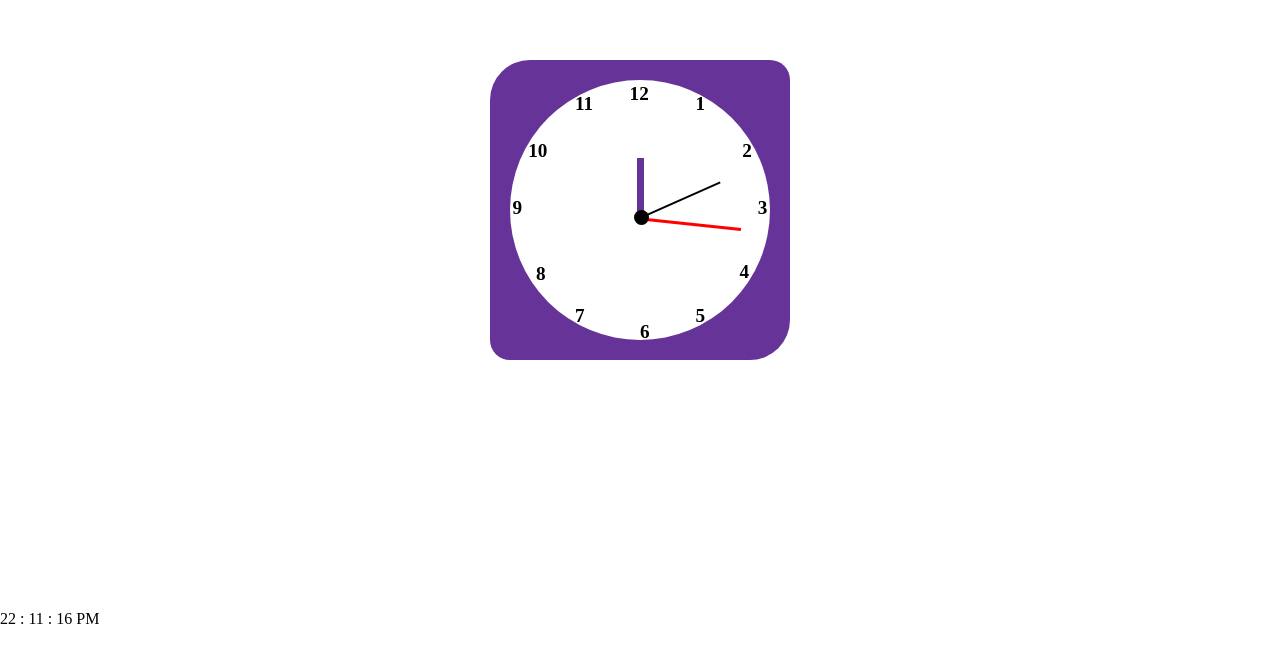
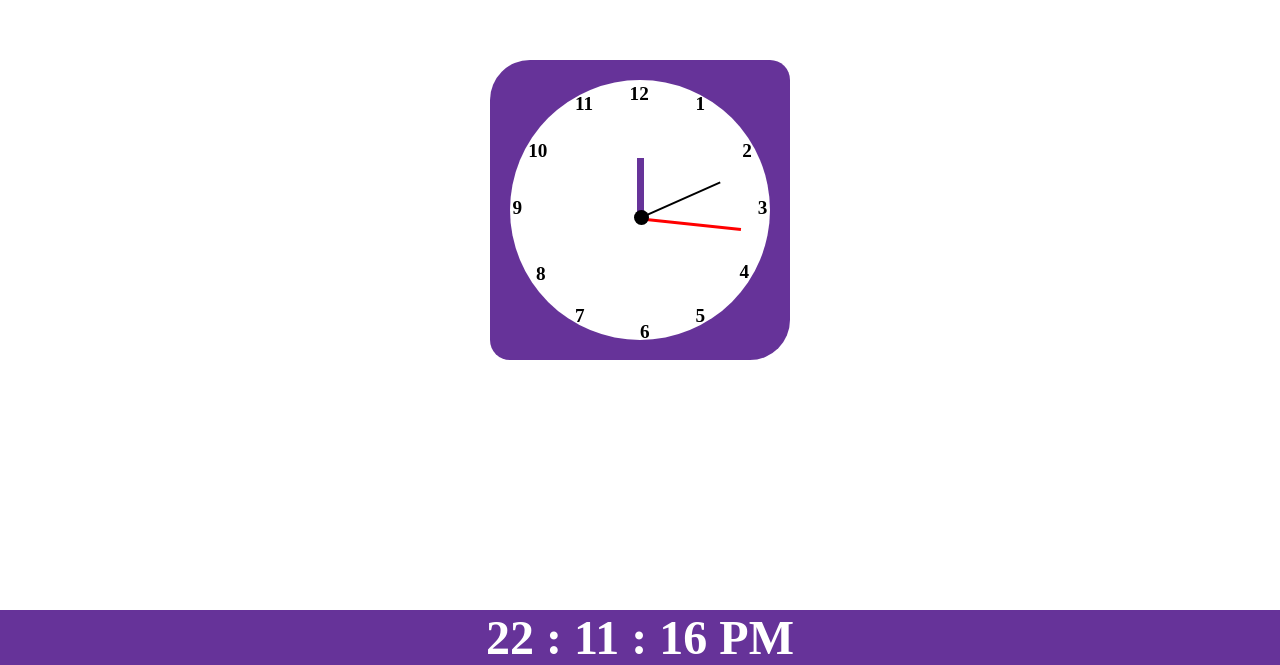
Before and after one commit to domchu/Clock, a plain HTML site: page index.html in a window 1280 px wide. Shown: the part 190-855 px from the top of the page. Before the commit the page ends 818 px from the top, so only its background shows below. Drawn offline with Linux system fonts and the light colour scheme.

Commit message:
added styles

```diff
--- a/styles.scss
+++ b/styles.scss
@@ -141,3 +141,20 @@
     border-radius: 50%;
   }
 }
+.digital-time {
+  display: flex;
+  justify-content: center;
+  align-items: center;
+  background-color: rebeccapurple;
+  color: #fff;
+  // width: 400px;
+  text-align: center;
+
+  .clock-digital {
+    font-size: 3rem;
+    font-weight: bold;
+    display: flex;
+    justify-content: center;
+    align-items: center;
+  }
+}
```
Also changed, not shown: styles.css, 1 other file.
